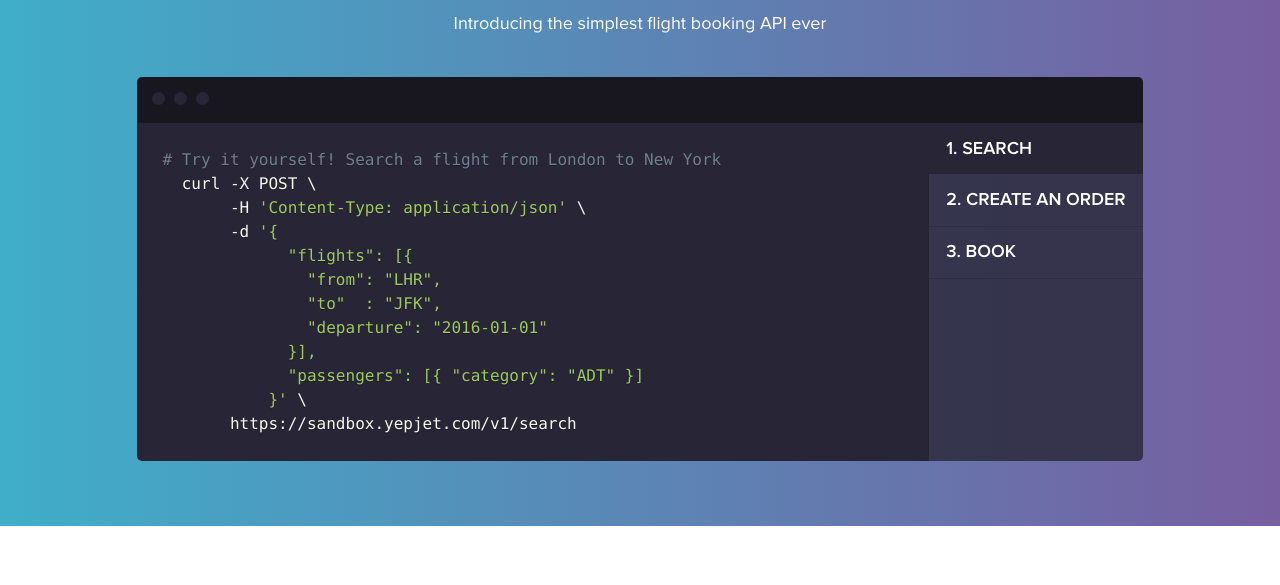
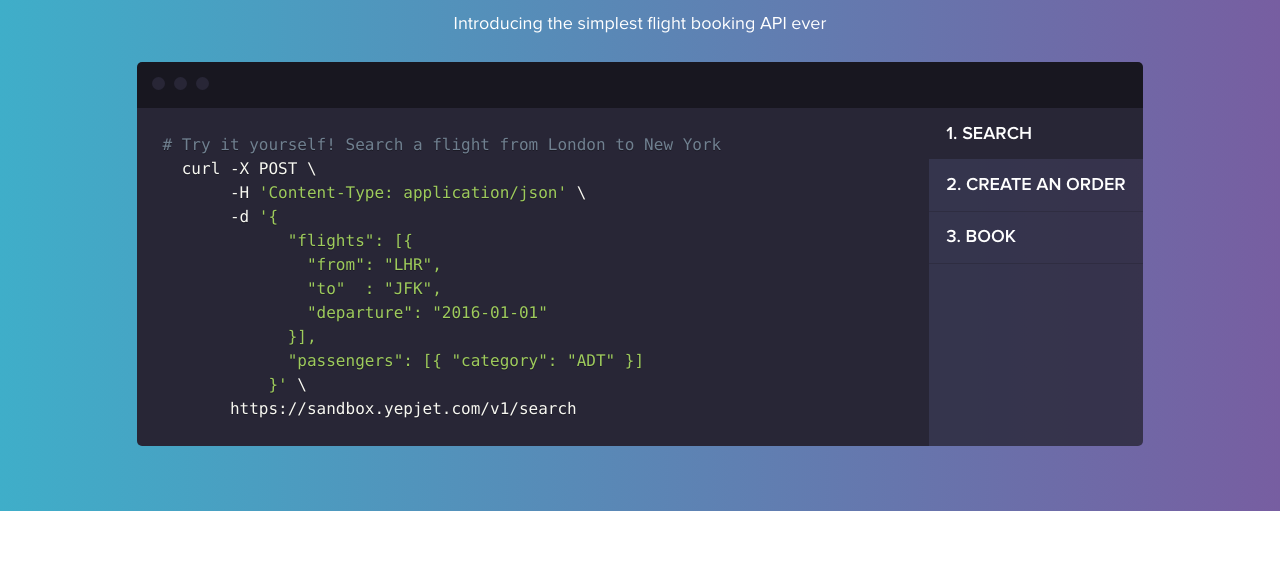
Before and after one commit to routesandfares/routesandfares.github.io, a website: page index.html in a window 1280 px wide. Shown: the part 215-800 px from the top of the page. Drawn offline with Linux system fonts and the light colour scheme.

Commit message:
Updated header

```diff
--- a/index.html
+++ b/index.html
@@ -34,7 +34,7 @@
         <p class="u-txs-nm u-txc-white">Introducing the simplest flight booking API ever</p>
       </div>
 
-      <div class="c-code-box u-txa-left u-mt-md">
+      <div class="c-code-box u-txa-left u-mt-nm">
         <ul class="c-code-box__header">
           <li></li>
           <li></li>
```
